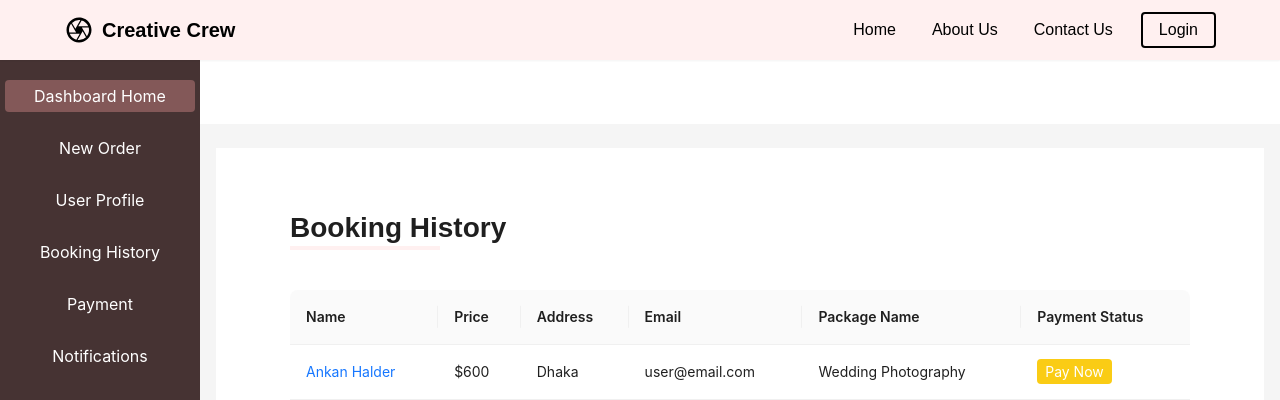
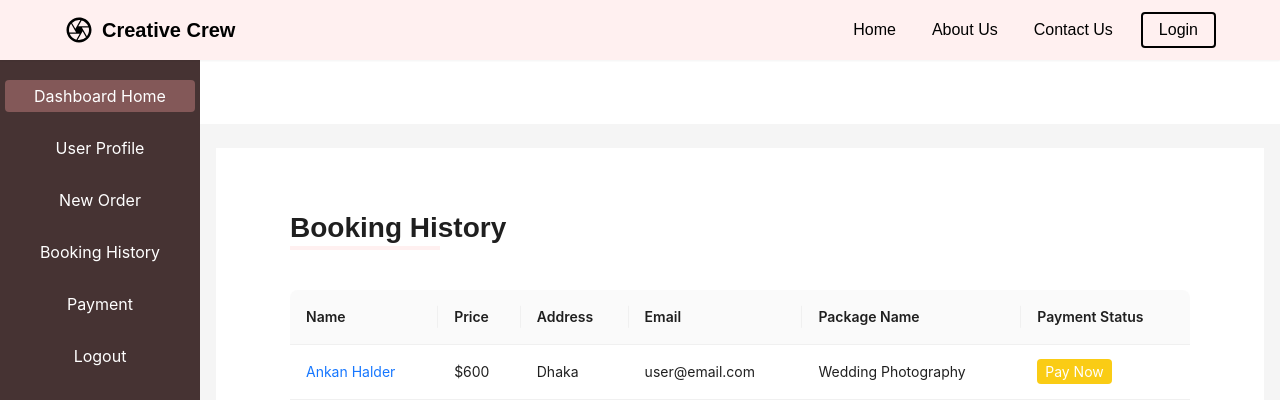
Before and after one commit to Ankan112/creative-crew, a Next.js app: page /dashboard/booking-history in a window 1280 px wide. Shown: the top 400 px of the page. Built offline with nearby package versions, Linux system fonts and the light colour scheme; a web font is replaced by a local one.

Commit message:
dashboard link reorder user role wise

```diff
--- a/src/components/layout/DashboardLayout.jsx
+++ b/src/components/layout/DashboardLayout.jsx
@@ -39,21 +39,10 @@ const DashboardLayout = ({ children }) => {
           <Link href="/dashboard">
             <p
               onClick={() => handleButtonClicked(0)}
-              className={`text-white text-center ${
-                activeButton === 0 && buttonStyle
+              className={`text-white text-center ${activeButton === 0 && buttonStyle
                 } text-base py-1 hover:bg-[#835858] duration-200 cursor-pointer w-[95%] rounded mt-5 mx-auto`}
             >
               Dashboard Home
-            </p>
-          </Link>
-          <Link href="/dashboard/order">
-            <p
-              onClick={() => handleButtonClicked(9)}
-              className={`text-white text-center ${
-                activeButton === 9 && buttonStyle
-              } text-base py-1 hover:bg-[#835858] duration-200 cursor-pointer mt-5 w-[95%] mx-auto rounded`}
-            >
-              New Order
             </p>
           </Link>
           {data?.email === "admin@admin.com" ? (
@@ -61,8 +50,7 @@ const DashboardLayout = ({ children }) => {
               <Link href="/dashboard/all-user">
                 <p
                   onClick={() => handleButtonClicked(1)}
-                  className={`text-white text-center ${
-                    activeButton === 1 && buttonStyle
+                  className={`text-white text-center ${activeButton === 1 && buttonStyle
                     } text-base py-1 hover:bg-[#835858] duration-200 cursor-pointer mt-5 w-[95%] mx-auto rounded`}
                 >
                   All User
@@ -71,8 +59,7 @@ const DashboardLayout = ({ children }) => {
               <Link href="/dashboard/services">
                 <p
                   onClick={() => handleButtonClicked(2)}
-                  className={`text-white text-center ${
-                    activeButton === 2 && buttonStyle
+                  className={`text-white text-center ${activeButton === 2 && buttonStyle
                     } text-base py-1 hover:bg-[#835858] duration-200 cursor-pointer mt-5 w-[95%] mx-auto rounded`}
                 >
                   Services
@@ -81,8 +68,7 @@ const DashboardLayout = ({ children }) => {
               <Link href="/dashboard/create-service">
                 <p
                   onClick={() => handleButtonClicked(3)}
-                  className={`text-white text-center ${
-                    activeButton === 3 && buttonStyle
+                  className={`text-white text-center ${activeButton === 3 && buttonStyle
                     } text-base py-1 hover:bg-[#835858] duration-200 cursor-pointer mt-5 w-[95%] mx-auto rounded`}
                 >
                   Create Service
@@ -91,11 +77,19 @@ const DashboardLayout = ({ children }) => {
               <Link href="/dashboard/booking-information">
                 <p
                   onClick={() => handleButtonClicked(4)}
-                  className={`text-white text-center ${
-                    activeButton === 4 && buttonStyle
+                  className={`text-white text-center ${activeButton === 4 && buttonStyle
                     } text-base py-1 hover:bg-[#835858] duration-200 cursor-pointer mt-5 w-[95%] mx-auto rounded`}
                 >
                   Booking Information
+                </p>
+              </Link>
+              <Link href="/dashboard/notifications">
+                <p
+                  onClick={() => handleButtonClicked(8)}
+                  className={`text-white text-center ${activeButton === 8 && buttonStyle
+                    } text-base py-1 hover:bg-[#835858] duration-200 cursor-pointer mt-5 w-[95%] mx-auto rounded`}
+                >
+                  Notifications
                 </p>
               </Link>
             </>
@@ -104,18 +98,25 @@ const DashboardLayout = ({ children }) => {
               <Link href="/dashboard/user-profile">
                 <p
                   onClick={() => handleButtonClicked(5)}
-                  className={`text-white text-center ${
-                    activeButton === 5 && buttonStyle
+                  className={`text-white text-center ${activeButton === 5 && buttonStyle
                     } text-base py-1 hover:bg-[#835858] duration-200 cursor-pointer mt-5 w-[95%] mx-auto rounded`}
                 >
                   User Profile
                 </p>
               </Link>
+              <Link href="/dashboard/order">
+                <p
+                  onClick={() => handleButtonClicked(9)}
+                  className={`text-white text-center ${activeButton === 9 && buttonStyle
+                    } text-base py-1 hover:bg-[#835858] duration-200 cursor-pointer mt-5 w-[95%] mx-auto rounded`}
+                >
+                  New Order
+                </p>
+              </Link>
               <Link href="/dashboard/booking-history">
                 <p
                   onClick={() => handleButtonClicked(6)}
-                  className={`text-white text-center ${
-                    activeButton === 6 && buttonStyle
+                  className={`text-white text-center ${activeButton === 6 && buttonStyle
                     } text-base py-1 hover:bg-[#835858] duration-200 cursor-pointer mt-5 w-[95%] mx-auto rounded`}
                 >
                   Booking History
@@ -124,8 +125,7 @@ const DashboardLayout = ({ children }) => {
               <Link href="/dashboard/payment">
                 <p
                   onClick={() => handleButtonClicked(7)}
-                  className={`text-white text-center ${
-                    activeButton === 7 && buttonStyle
+                  className={`text-white text-center ${activeButton === 7 && buttonStyle
                     } text-base py-1 hover:bg-[#835858] duration-200 cursor-pointer mt-5 w-[95%] mx-auto rounded`}
                 >
                   Payment
@@ -133,17 +133,6 @@ const DashboardLayout = ({ children }) => {
               </Link>
             </>
           )}
-          <Link href="/dashboard/notifications">
-            <p
-              onClick={() => handleButtonClicked(8)}
-              className={`text-white text-center ${
-                activeButton === 8 && buttonStyle
-              } text-base py-1 hover:bg-[#835858] duration-200 cursor-pointer mt-5 w-[95%] mx-auto rounded`}
-            >
-              Notifications
-            </p>
-          </Link>
-
           <p
             className={`text-white text-center text-base py-1 hover:bg-[#835858] duration-200 cursor-pointer mt-5 w-[95%] mx-auto rounded`}
           >
```
Lines whose indentation alone changed are shown as unchanged.
